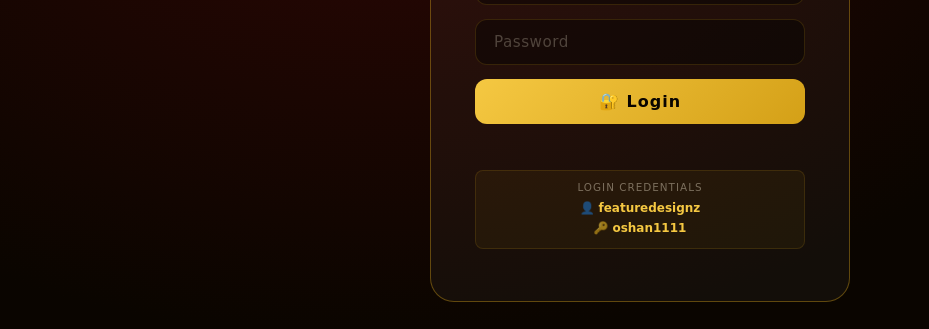
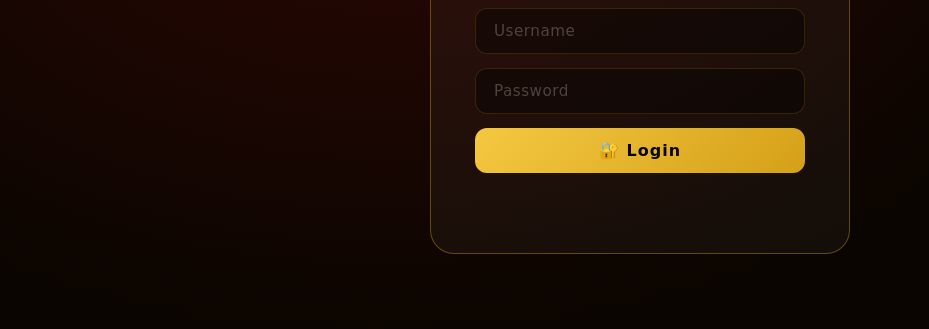
Before and after one commit to oshanmax/Awrudu-Fest, a website: page public/admin.html in a window 1280 px wide. Shown: the part 373-702 px from the top of the page, without its empty margins (0-929 px from the left). Drawn offline with Linux system fonts and the light colour scheme; a web font is replaced by a local one.

Commit message:
Update admin.html

```diff
--- a/public/admin.html
+++ b/public/admin.html
@@ -270,13 +270,6 @@ input[type="color"]{width:36px;height:36px;border:none;border-radius:8px;padding
     <input type="password" class="login-field" id="lgPass" placeholder="Password" onkeydown="if(event.key==='Enter')doLogin()">
     <button class="login-btn" onclick="doLogin()">🔐 Login</button>
     <div class="login-err" id="lgErr"></div>
-    <div style="margin-top:18px;padding:10px 14px;border-radius:8px;background:rgba(212,160,23,.06);border:1px solid rgba(212,160,23,.15)">
-      <div style="font-size:.65rem;color:rgba(253,243,220,.4);letter-spacing:1px;margin-bottom:5px">LOGIN CREDENTIALS</div>
-      <div style="font-size:.75rem;color:rgba(253,243,220,.55);line-height:1.7">
-        👤 <strong style="color:var(--gold-lt)">featuredesignz</strong><br>
-        🔑 <strong style="color:var(--gold-lt)">oshan1111</strong>
-      </div>
-    </div>
   </div>
 </div>
 
```
